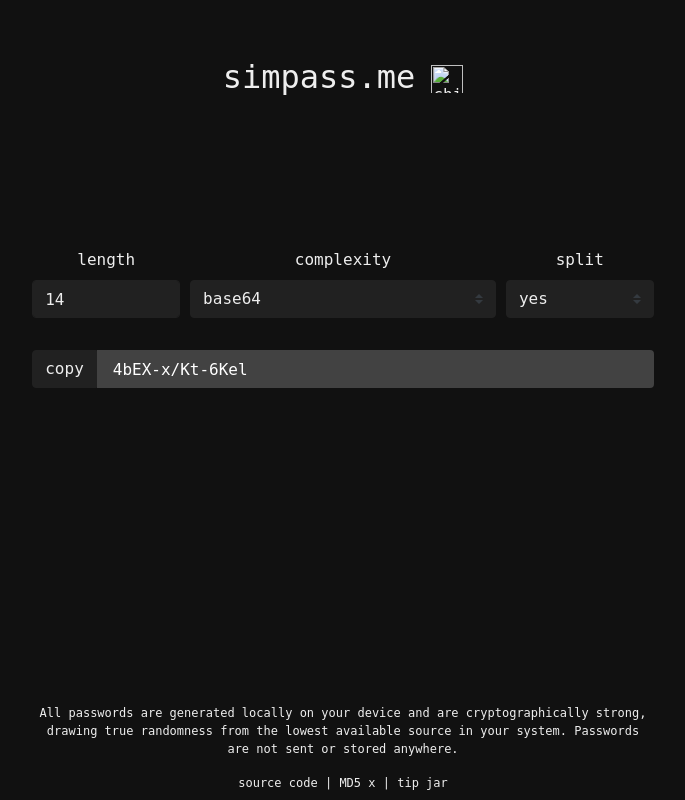
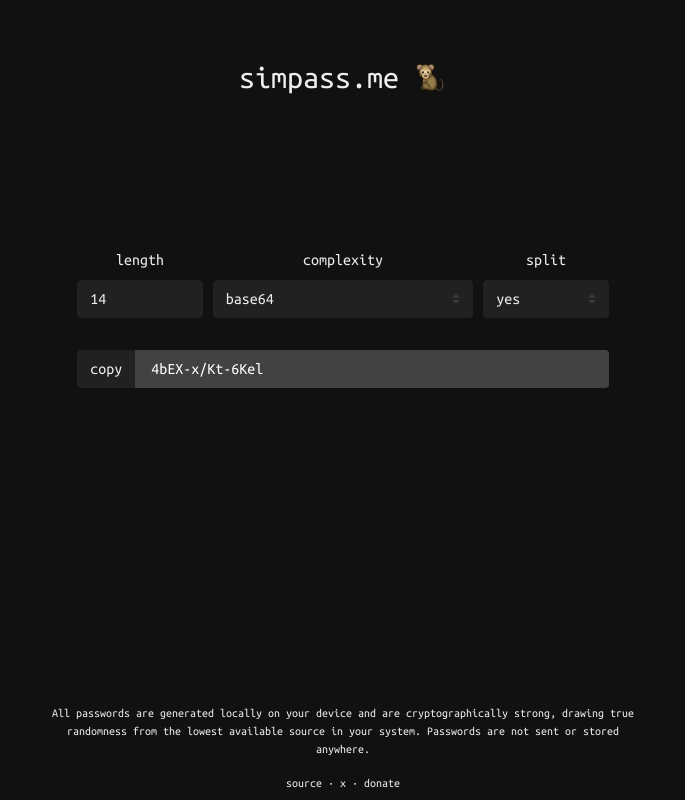
Before and after one commit to 499602D2/simpass.me, a Flask app: template simpass.me/templates/index.html in a window 1280 px wide. Shown: the whole page, without its empty margins (297-982 px from the left). Run offline with Flask 2, Linux system fonts and the light colour scheme; the template is opened without the code that fills it: most values are stand-ins (such as "Sample title", 1, 10 or a date in 2020); parts of the project's set-up code (start-up, migrations or seed data) failed here and were passed over; some libraries are stand-ins or nearby versions.

Commit message:
Optimisations
- serve fonts in-line

- add theme-color meta tag

- optimize scripts: add async and defer tags

- optimise favicon image format

```diff
--- a/simpass.me/templates/index.html
+++ b/simpass.me/templates/index.html
@@ -8,38 +8,41 @@
 		<meta name="robots" content="index">
 		<meta name="description" content="Simpass.me is an open-source cryptographically secure random password generator that runs locally in your browser.">
 		<meta name="keywords" content="password generator, secure, random password, cryptographically secure random password generator, token generator, open-source">
+		<meta name="theme-color" content="#212121"/>
 
 		<meta property="og:title" content="Simpass.me">
 	    <meta property="og:type" content="website">
 	    <meta property="og:url" content="https://simpass.me">
 	    <meta property="og:description" content="Simpass.me is an open-source cryptographically secure random password generator that runs locally in your browser.">
 
-		<!-- Dark and light theme -->
+		<!-- Dark theme -->
 		<meta name="color-scheme" content="dark">
 
 		<!-- Title -->
 		<title>simpass.me</title>
 
 		<!-- favicon, apple-touch-icon -->
-		<link rel="shortcut icon" type="image/png" href="{{ url_for('static', filename='img/favicon.png') }}"/>
+		<link rel="shortcut icon" type="image/webp" href="{{ url_for('static', filename='img/favicon.webp') }}"/>
 		<link rel="apple-touch-icon" href="{{ url_for('static', filename='img/apple-touch-icon.png') }}"/>
 
 		<!-- Bootstrap CSS -->
 		<link rel="stylesheet" href="https://cdnjs.cloudflare.com/ajax/libs/twitter-bootstrap/4.5.0/css/bootstrap.min.css" integrity="sha512-rO2SXEKBSICa/AfyhEK5ZqWFCOok1rcgPYfGOqtX35OyiraBg6Xa4NnBJwXgpIRoXeWjcAmcQniMhp22htDc6g==" crossorigin="anonymous" />
 
+		<!-- Fonts -->
+		<style nonce="{{ csp_nonce() }}">@font-face { font-family: 'Ubuntu Mono'; src: url('static/css/fonts/UbuntuMono-Regular.ttf'); }</style>
+
 		<!-- Local CSS -->
 		<link rel="stylesheet" href="{{ url_for('static', filename='css/styles.min.css') }}">
 
 		<!-- Optional JavaScript for Bootstrap: jQuery first, then Popper.js, then Bootstrap JS -->
-		<script src="https://cdnjs.cloudflare.com/ajax/libs/jquery/3.5.1/jquery.min.js" integrity="sha512-bLT0Qm9VnAYZDflyKcBaQ2gg0hSYNQrJ8RilYldYQ1FxQYoCLtUjuuRuZo+fjqhx/qtq/1itJ0C2ejDxltZVFg==" crossorigin="anonymous"></script>
-		<script src="https://cdnjs.cloudflare.com/ajax/libs/popper.js/1.16.1/umd/popper.min.js" integrity="sha512-ubuT8Z88WxezgSqf3RLuNi5lmjstiJcyezx34yIU2gAHonIi27Na7atqzUZCOoY4CExaoFumzOsFQ2Ch+I/HCw==" crossorigin="anonymous"></script>
-		<script src="https://cdnjs.cloudflare.com/ajax/libs/twitter-bootstrap/4.5.0/js/bootstrap.min.js" integrity="sha512-I5TkutApDjnWuX+smLIPZNhw+LhTd8WrQhdCKsxCFRSvhFx2km8ZfEpNIhF9nq04msHhOkE8BMOBj5QE07yhMA==" crossorigin="anonymous"></script>
+		<script src="https://cdnjs.cloudflare.com/ajax/libs/jquery/3.5.1/jquery.slim.min.js" integrity="sha512-/DXTXr6nQodMUiq+IUJYCt2PPOUjrHJ9wFrqpJ3XkgPNOZVfMok7cRw6CSxyCQxXn6ozlESsSh1/sMCTF1rL/g==" crossorigin="anonymous"></script>
+		<script async src="https://cdnjs.cloudflare.com/ajax/libs/twitter-bootstrap/4.5.0/js/bootstrap.min.js" integrity="sha512-I5TkutApDjnWuX+smLIPZNhw+LhTd8WrQhdCKsxCFRSvhFx2km8ZfEpNIhF9nq04msHhOkE8BMOBj5QE07yhMA==" crossorigin="anonymous"></script>
 
 		<!-- Local scripts: defined after jquery -->
-		<script nonce="{{ csp_nonce() }}" src="{{ url_for('static', filename='scripts/bundle.min.js') }}"></script>
+		<script defer nonce="{{ csp_nonce() }}" src="{{ url_for('static', filename='scripts/bundle.min.js') }}"></script>
 	</head>
 
-	<div id="tipModal" class="modal" tabindex="-1" role="dialog">
+	<div id="tipModal" class="modal fade" tabindex="-1" role="dialog">
 		<div class="modal-dialog modal-dialog-centered" role="document">
 			<div class="modal-content">
 				<div class="modal-header">
@@ -65,7 +68,7 @@
 	<body>
 		<nav class="navbar justify-content-center align-items-center pt-5">
 			<a class="navbar-brand" href="/" title="Simple password generation and management locally">simpass.me</a>
-			<img id="chimpu" class="pt-1" title="chimpu :)" src="{{ url_for('static', filename='img/favicon.png') }}">
+			<img id="chimpu" class="py-0 my-2" title="chimpu :)" src="{{ url_for('static', filename='img/favicon.webp') }}">
 		</nav>
 
 		<div class="h-100 d-flex justify-content-center align-items-center vertical-center pt-5">
@@ -121,11 +124,11 @@
 			</div>
 
 			<div class="footer-copyright text-center pb-2">
-				<a id="sauce" href="https://github.com/499602D2/simpass.me">source code</a>
-				 |
-				<a nonce="{{ csp_nonce() }}" id="bundle-hash" title="bundle.min.js checksum">MD5 {{ bundle_hash }}</a>
-				 |
-				<a id="tip" data-toggle="modal" data-target="#tipModal" href="#tipModal">tip jar</a>
+				<a id="sauce" href="https://github.com/499602D2/simpass.me">source</a>
+				 ·
+				<a nonce="{{ csp_nonce() }}" id="bundle-hash" title="bundle.min.js checksum">{{ bundle_hash }}</a>
+				 ·
+				<a id="tip" data-toggle="modal" data-target="#tipModal" href="#tipModal">donate</a>
 			</div>
 		</footer>
 	</body>
```
